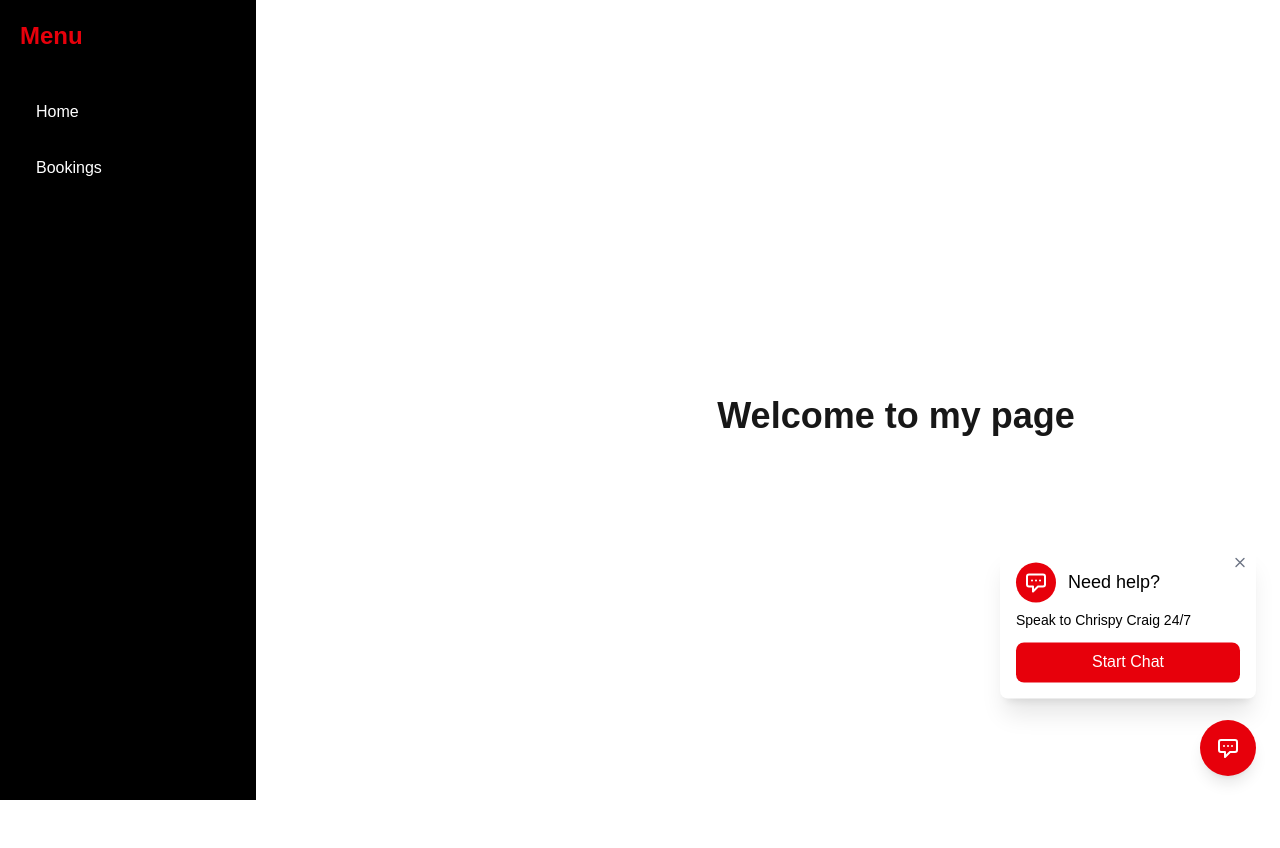
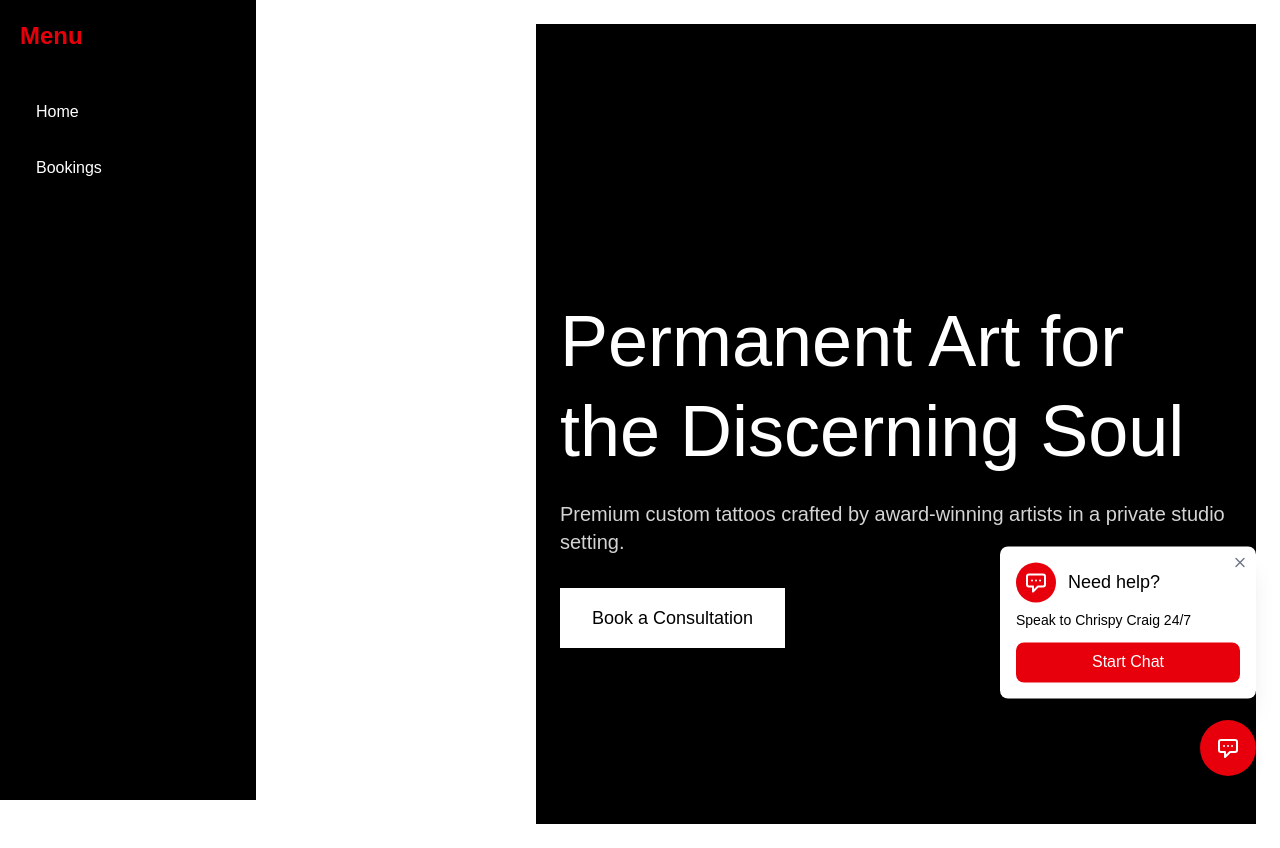
Before and after one commit to RobertVelaIII/landing, a Next.js app: page / in a window 1280 px wide. Built offline with nearby package versions, Linux system fonts and the light colour scheme.

Commit message:
Update page.tsx

```diff
--- a/src/app/page.tsx
+++ b/src/app/page.tsx
@@ -2,10 +2,17 @@ import ChatWidget from "../components/ChatWidget";
 
 export default function Home() {
   return (
-    <div className="flex items-center justify-center min-h-screen">
-      <div className="text-center">
-        <h1 className="text-4xl font-bold mb-4">Welcome to my page</h1>
-      </div>
+    <div className="min-h-screen bg-black text-white">
+      {/* Hero Section */}
+      <section id="hero" className="pt-24 h-[800px] flex items-center">
+        <div className="container mx-auto px-6">
+          <div className="max-w-3xl">
+            <h1 className="text-5xl md:text-7xl mb-6 leading-tight">Permanent Art for the Discerning Soul</h1>
+            <p className="text-xl text-neutral-300 mb-8">Premium custom tattoos crafted by award-winning artists in a private studio setting.</p>
+            <span className="inline-block bg-white text-black px-8 py-4 text-lg hover:bg-neutral-200 transition-colors cursor-pointer">Book a Consultation</span>
+          </div>
+        </div>
+      </section>
       <ChatWidget />
     </div>
   );
```
